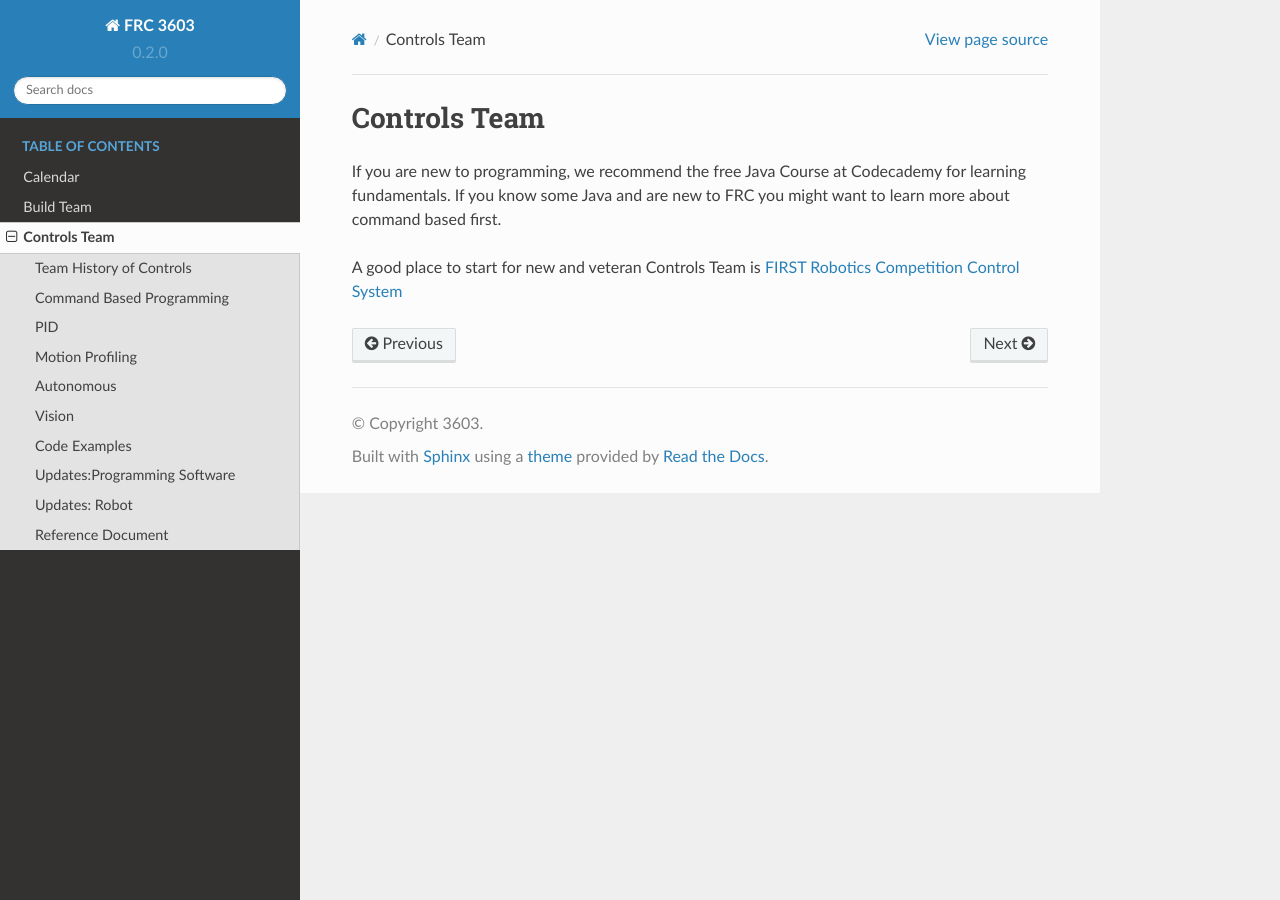
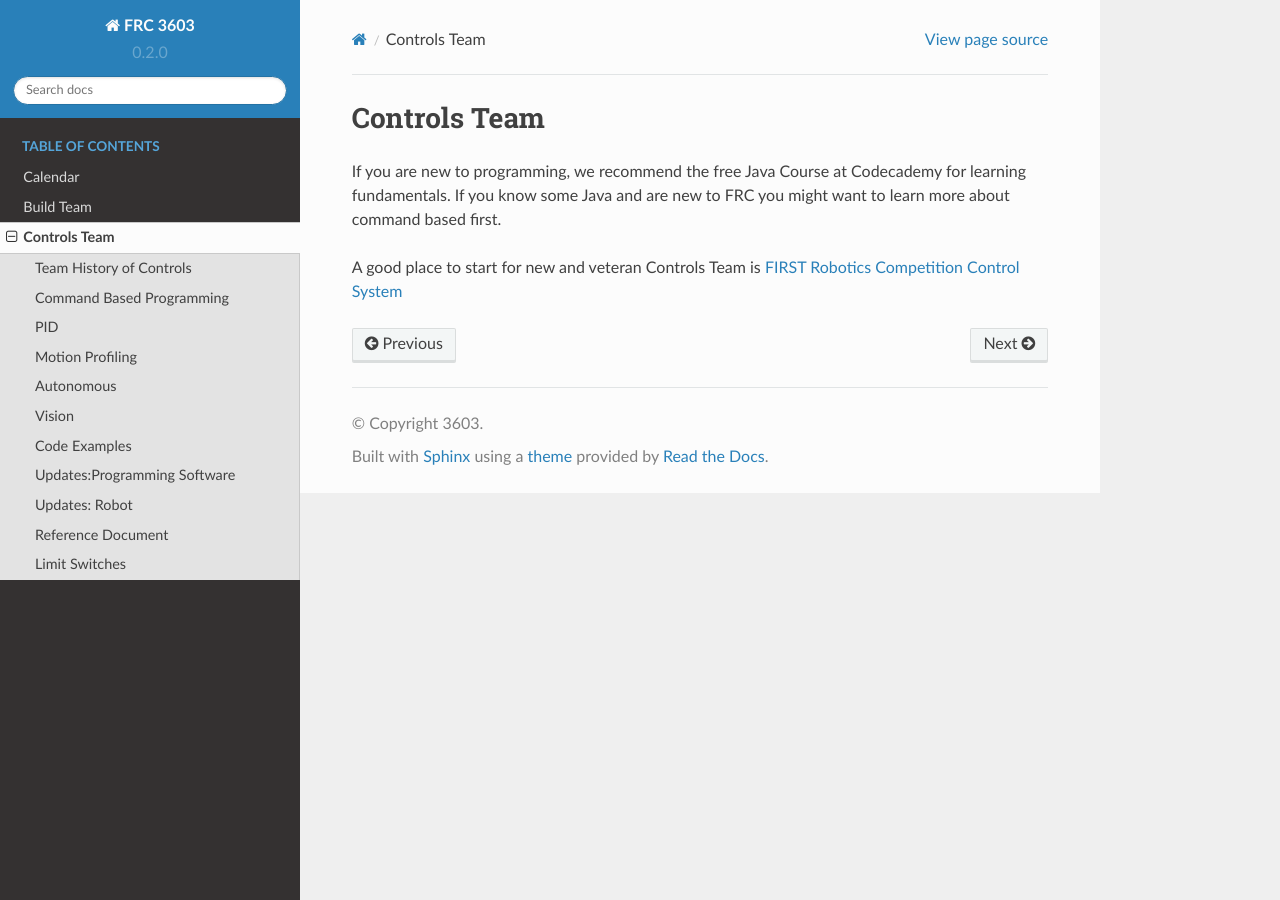
Before and after one commit to CyberCoyotes/3603-CodingHandbook, a Sphinx documentation site: the page built from docs/source/team-controls.rst, in a window 1280 px wide. Built offline with Sphinx 7.4.7 and the Read the Docs theme 2.0.0, drawn with Linux system fonts in a browser that asks for light colours; pages that are not in the unit, such as notebooks, are missing from menus.

Commit message:
Update team-controls.rst

```diff
--- a/docs/source/team-controls.rst
+++ b/docs/source/team-controls.rst
@@ -22,6 +22,8 @@ Controls Team
 
     controls/software-updates
 
+    controls/sensors-limit-switches
+
 If you are new to programming, we recommend the free Java Course at Codecademy for learning fundamentals. If you know some Java and are new to FRC you might want to learn more about command based first.
 
 A good place to start for new and veteran Controls Team is `FIRST Robotics Competition Control System <https://docs.wpilib.org/en/stable/index.html0>`_
```
